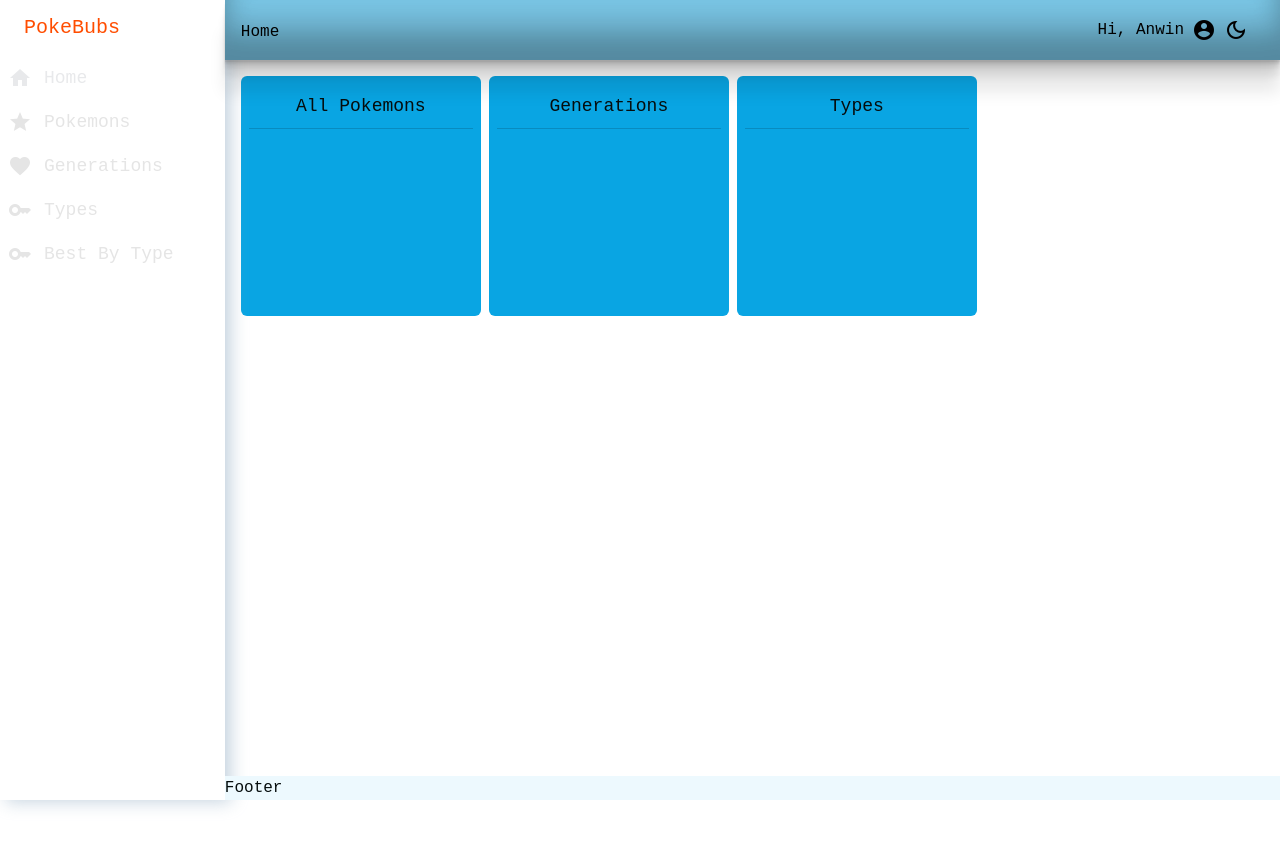
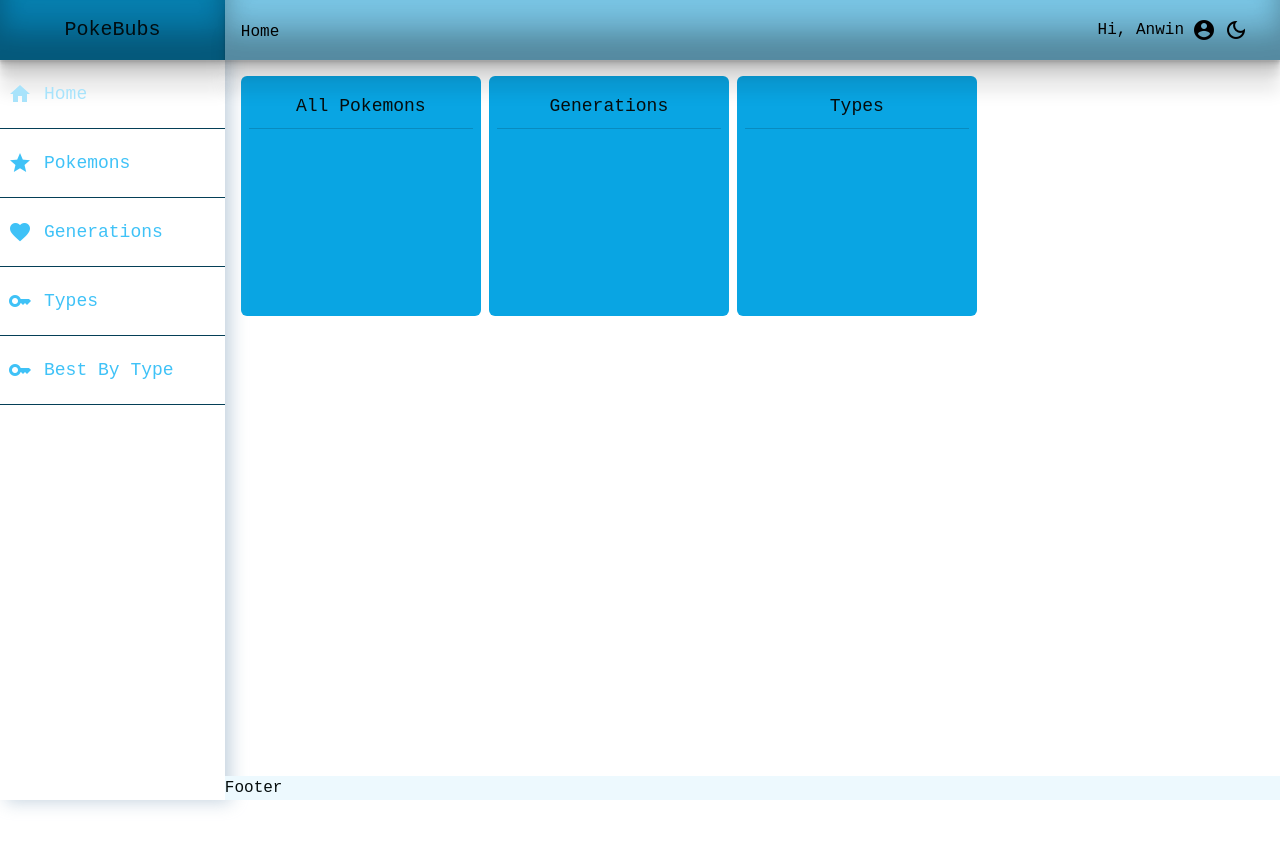
Before and after one commit to anwinjoselyn/pogo, a Next.js app: page / in a window 1280 px wide. Shown: the top 848 px of the page. Built offline with nearby package versions, Linux system fonts and the light colour scheme; a web font is replaced by a local one.

Commit message:
color changes in header and sidebar

```diff
--- a/components/main/Header.tsx
+++ b/components/main/Header.tsx
@@ -11,7 +11,7 @@ const Header = ({ ftw }: any) => {
     toggleTheme(theme === 'dark' ? 'light' : 'dark');
   };
   return (
-    <div className="top-0 z-10 flex flex-col items-center justify-between p-4 bg-newBlue-light3 dark:bg-newBlue-darkest lg:sticky lg:flex-row shadow-header">
+    <div className="top-0 z-10 flex flex-col items-center justify-between p-4 bg-newBlue-light3 dark:bg-newBlue-mid1 lg:sticky lg:flex-row shadow-header">
       <BreadCrumbs ftw={ftw} />
       <div className="flex items-center pr-4">
         {name ? (
--- a/components/main/SidebarNew.tsx
+++ b/components/main/SidebarNew.tsx
@@ -72,11 +72,11 @@ const Sidebar = ({ toggleSidebar, minified, ftw }: any) => {
       router.replace(route);
     }
   };
-  console.log('state', state);
+
   return (
     <div className="bg-newBlue-light dark:bg-newBlue-darkest h-screen sticky top-0 shadow-exp dark:shadow-sidebar">
       <div
-        className={`px-6 h-14 cursor-pointer flex items-center`}
+        className={`cursor-pointer flex items-center justify-center bg-newBlue-mid1 shadow-header p-4`}
         role="presentation"
         onClick={toggleSidebar}
       >
@@ -90,26 +90,26 @@ const Sidebar = ({ toggleSidebar, minified, ftw }: any) => {
         {minified ? (
           ''
         ) : (
-          <span className="w-full text-orange-bright text-xl">PokeBubs</span>
+          <span className="text-newBlue-darkest  text-xl">PokeBubs</span>
         )}
       </div>
       <div className="overflow-y-auto">
         {state?.sidebar?.map((menu: any) => {
-          let menuClass: string = 'text-gray-1 hover:text-gray-2';
+          let menuClass: string = 'text-newBlue-light5 hover:text-newBlue-light2 hover:bg-newBlue-dark';
           if (
             state &&
             (menu.key === state.menuKey || menu.key === state.openMenuKey)
           ) {
             if (menu?.children?.length > 0) {
-              menuClass = 'text-gray-darkest';
+              menuClass = 'text-newBlue-light2 hover:bg-newBlue-mid2';
             } else {
-              menuClass = 'text-gray-light hover:text-gray-dark bg-theme-bg';
+              menuClass = 'text-newBlue-light2 hover:text-newBlue-light5';
             }
           }
           return (
             <div
               key={menu.key}
-              className={`cursor-pointer ${menuClass}`}
+              className={`cursor-pointer border-b border-newBlue-dark1 ${menuClass}`}
               onClick={() =>
                 onMenuClick(
                   state && state.openMenuKey === menu.key ? null : menu.key,
@@ -119,7 +119,7 @@ const Sidebar = ({ toggleSidebar, minified, ftw }: any) => {
               role="presentation"
             >
               <div
-                className={`text-lg flex items-center p-2 ${
+                className={`text-lg flex items-center px-2 py-5 ${
                   minified ? 'justify-center' : ''
                 }`}
               >
@@ -140,7 +140,7 @@ const Sidebar = ({ toggleSidebar, minified, ftw }: any) => {
                       menu.key === state.menuKey
                     ) {
                       subMenuClass =
-                        'bg-theme-bg text-orange-light hover:text-white ';
+                        'hover:text-white bg-newBlue-mid2 hover:bg-newBlue-dark';
                     } else {
                       subMenuClass =
                         'text-theme-text-secondary hover:text-theme-text-h2';
```
